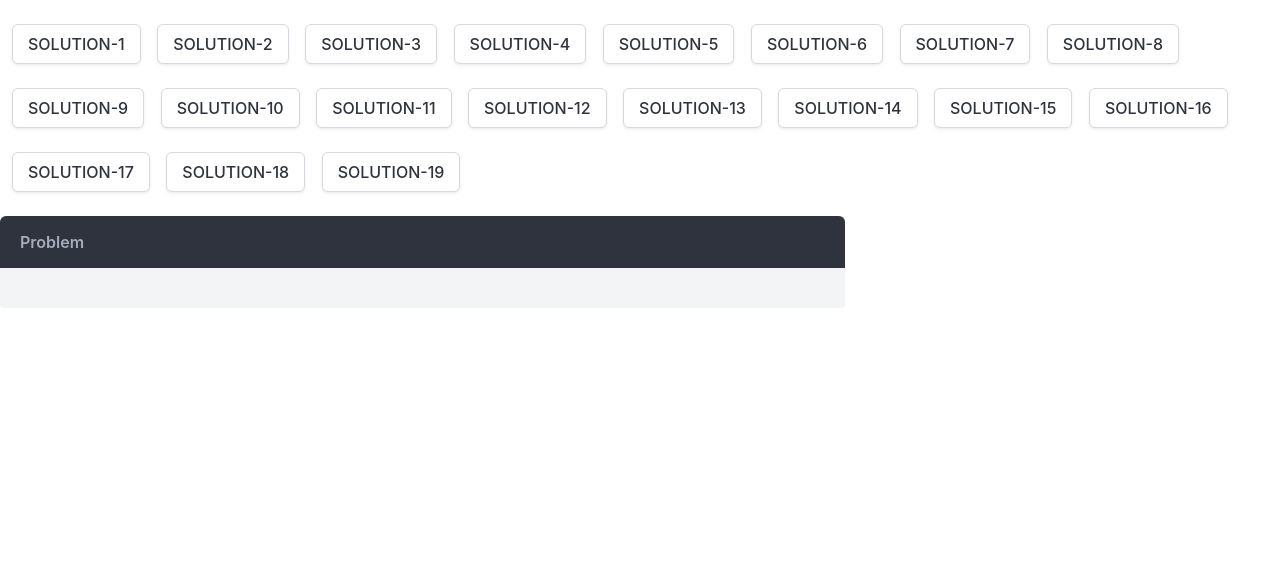
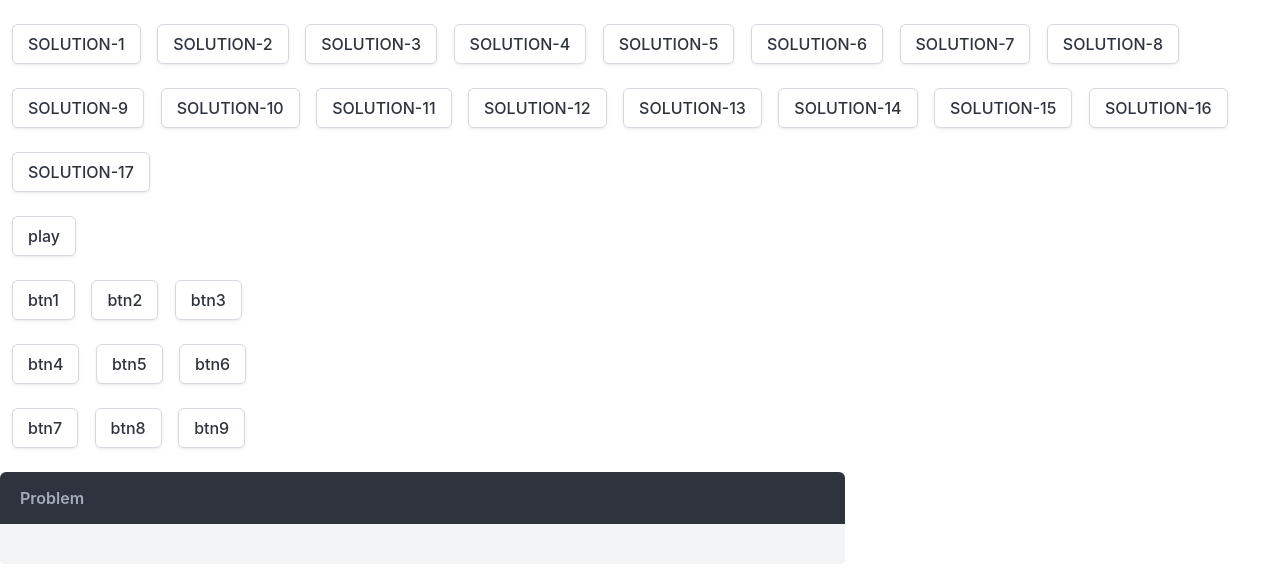
Before and after one commit to Z1CoL/JS, a plain HTML site: page index.html in a window 1280 px wide. Drawn offline with nearby package versions, Linux system fonts and the light colour scheme.

Commit message:
day4 js tic tac toy tal uldeev

```diff
--- a/index.html
+++ b/index.html
@@ -78,13 +78,50 @@
         SOLUTION-17
       </button>
 
-      <button class="button is-one-quarter mt-5 ml-3" onclick="sol17();">
-        SOLUTION-18
-      </button>
+            <div class="line">
+        <button class="button is-one-quarter mt-5 ml-3" onclick="play();">
+          play
+        </button>
 
-      <button class="button is-one-quarter mt-5 ml-3" onclick="sol17();">
-        SOLUTION-19
-      </button>
+      <div class="line">
+        <button class="button is-one-quarter mt-5 ml-3" onclick="btn1();">
+          btn1
+        </button>
+
+        <button class="button is-one-quarter mt-5 ml-3" onclick="btn2();">
+          btn2
+        </button>
+
+        <button class="button is-one-quarter mt-5 ml-3" onclick="btn3();">
+          btn3
+        </button>
+      </div>
+      <div class="line">
+        <button class="button is-one-quarter mt-5 ml-3" onclick="btn4();">
+          btn4
+        </button>
+
+        <button class="button is-one-quarter mt-5 ml-3" onclick="btn5();">
+          btn5
+        </button>
+
+        <button class="button is-one-quarter mt-5 ml-3" onclick="btn6();">
+          btn6
+        </button>
+      </div>
+      <div class="line">
+        <button class="button is-one-quarter mt-5 ml-3" onclick="btn7();">
+          btn7
+        </button>
+
+        <button class="button is-one-quarter mt-5 ml-3" onclick="btn8();">
+          btn8
+        </button>
+
+        <button class="button is-one-quarter mt-5 ml-3" onclick="btn9();">
+          btn9
+        </button>
+      </div>
 
       <div class="columns mt-3">
         <div class="column is-two-thirds">
@@ -99,7 +136,11 @@
       </div>
     </div>
 
-    <style></style>
+    <style>
+      .line1 {
+        display: flex;
+      }
+    </style>
 
     <script>
       function print() {
@@ -360,17 +401,18 @@
         let bor = prompt("please enter borluulalt");
         a = Number(bor);
 
+
         if (a >= 5000) {
-          a * 0.12;
+          a *= 0.12;
           answer = "Special " + a + "$";
         } else if (a >= 3000 && a <= 4999) {
-          a * 0.08;
+          a *= 0.08;
           answer = "Good " + a + "$";
         } else if (a <= 2999 && a >= 1000) {
-          a * 0.05;
+          a *= 0.05;
           answer = "middle " + a + "$";
         } else {
-          a * 0.02;
+          a *= 0.02;
           answer = "Needs improvement" + a + "$";
         }
 
@@ -396,13 +438,73 @@
         print();
       }
 
-      function sol() {
-        let player2 = prompt("player 1");
-        let player1 = prompt("player 2");
+      function play() {
+        let btn1 = prompt("1 x or o");
+        let btn3 = prompt("3 x or o");
+        let btn4 = prompt("4 x or o");
+        let btn5 = prompt("5 x or o");
+        let btn6 = prompt("6 x or o");
+        let btn7 = prompt("7 x or o");
+        let btn8 = prompt("8 x or o");
+        let btn9 = prompt("9 x or o");
+
+        if (btn1 == "x") {
+          if (btn1 == btn2 && btn1 == btn3) {
+            answer = "x win";
+          } else if (btn1 == btn4 && btn1 == btn7) {
+            answer = "x win";
+          } else if (btn1 == btn5 && btn1 == btn9) {
+            answer = "x win";
+          }
+        }else if (btn1 == "o") {
+          if (btn1 == btn2 && btn1 == btn3) {
+            answer = "o win";
+          } else if (btn1 == btn4 && btn1 == btn7) {
+            answer = "o win";
+          } else if (btn1 == btn5 && btn1 == btn9) {
+            answer = "o win";
+          }
+        }else if (btn5 == "x") {
+          if (btn5 == btn2 && btn5 == btn8) {
+            answer = "x win";
+          } else if (btn5 == btn4 && btn5 == btn6) {
+            answer = "x win";
+          } else if (btn5 == btn3 && btn5 == btn7) {
+            answer = "x win";
+          }
+        }else if (btn5 == "o") {
+          if (btn5 == btn2 && btn5 == btn8) {
+            answer = "o win";
+          } else if (btn5 == btn4 && btn5 == btn6) {
+            answer = "o win";
+          } else if (btn5 == btn3 && btn5 == btn7) {
+            answer = "o win";
+          }
+        }else if (btn9 == "x") {
+          if (btn9 == btn3 && btn9 == btn6) {
+            answer = "x win";
+          } else if (btn9 == btn7 && btn9 == btn9) {
+            answer = "x win";
+          }
+        }else if (btn9 == "o") {
+          if (btn9 == btn3 && btn9 == btn6) {
+            answer = "o win";
+          } else if (btn9 == btn7 && btn9 == btn9) {
+            answer = "o win";
+          }
+        }
 
         output = answer;
         print();
       }
+
+      /*
+      1  2  3
+      4  5  6
+      7  8  9
+
+
+      */
     </script>
   </body>
 </html>
```
